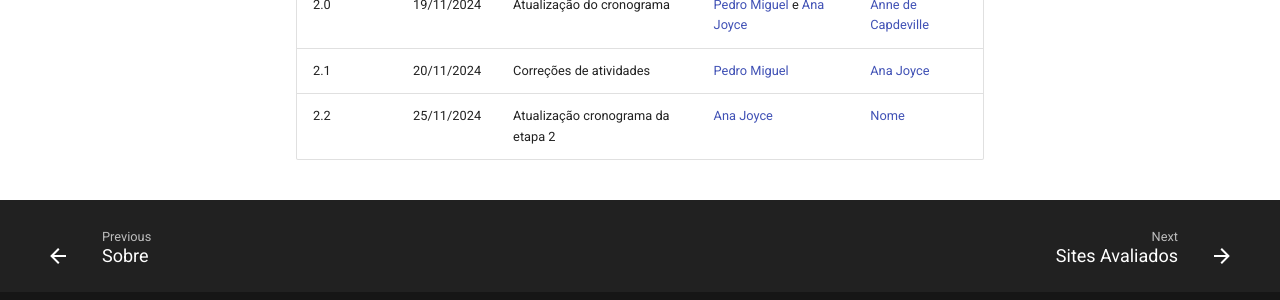
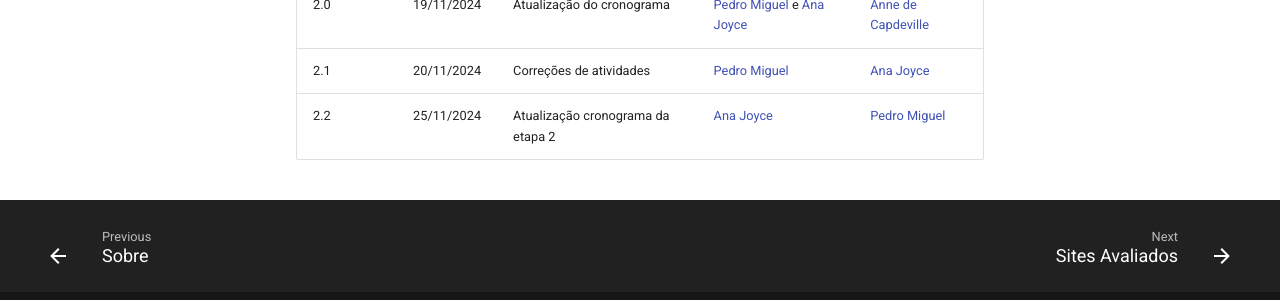
Before and after one commit to Interacao-Humano-Computador/2024.2-Grupo04, an MkDocs documentation site: the page built from docs/planejamento/cronograma.md, in a window 1280 px wide and 900 px high, scrolled down 7225 px. Shown: the part 564-864 px from the top of the window. Built offline with MkDocs 1.6.1 and Material for MkDocs 9.7.7, drawn with Linux system fonts in a browser that asks for light colours; comment, search, counter and statistics services are not loaded.

Commit message:
Adição de nome do revisor

```diff
--- a/docs/planejamento/cronograma.md
+++ b/docs/planejamento/cronograma.md
@@ -146,4 +146,4 @@ Nesta página estão contidos os cronogramas planejados para a disciplina de IHC
 | 1.0    | 12/11/2024 | Estrutura da documentação      | [José Felipe](https://github.com/Jose1277) | [Ana Joyce](https://github.com/anajoyceamorim) |
 | 2.0    | 19/11/2024 | Atualização do cronograma | [Pedro Miguel](https://github.com/pedroMADBR) e [Ana Joyce](https://github.com/anajoyceamorim) |   [Anne de Capdeville](https://github.com/nanecapde)  |
 | 2.1    | 20/11/2024 | Correções de atividades | [Pedro Miguel](https://github.com/pedroMADBR) |  [Ana Joyce](https://github.com/anajoyceamorim) |
-| 2.2    | 25/11/2024 | Atualização cronograma da etapa 2 | [Ana Joyce](https://github.com/anajoyeamorim) |  [Nome](https://github.com/) |
+| 2.2    | 25/11/2024 | Atualização cronograma da etapa 2 | [Ana Joyce](https://github.com/anajoyeamorim) |  [Pedro Miguel](https://github.com/pedroMADBR) |
```
